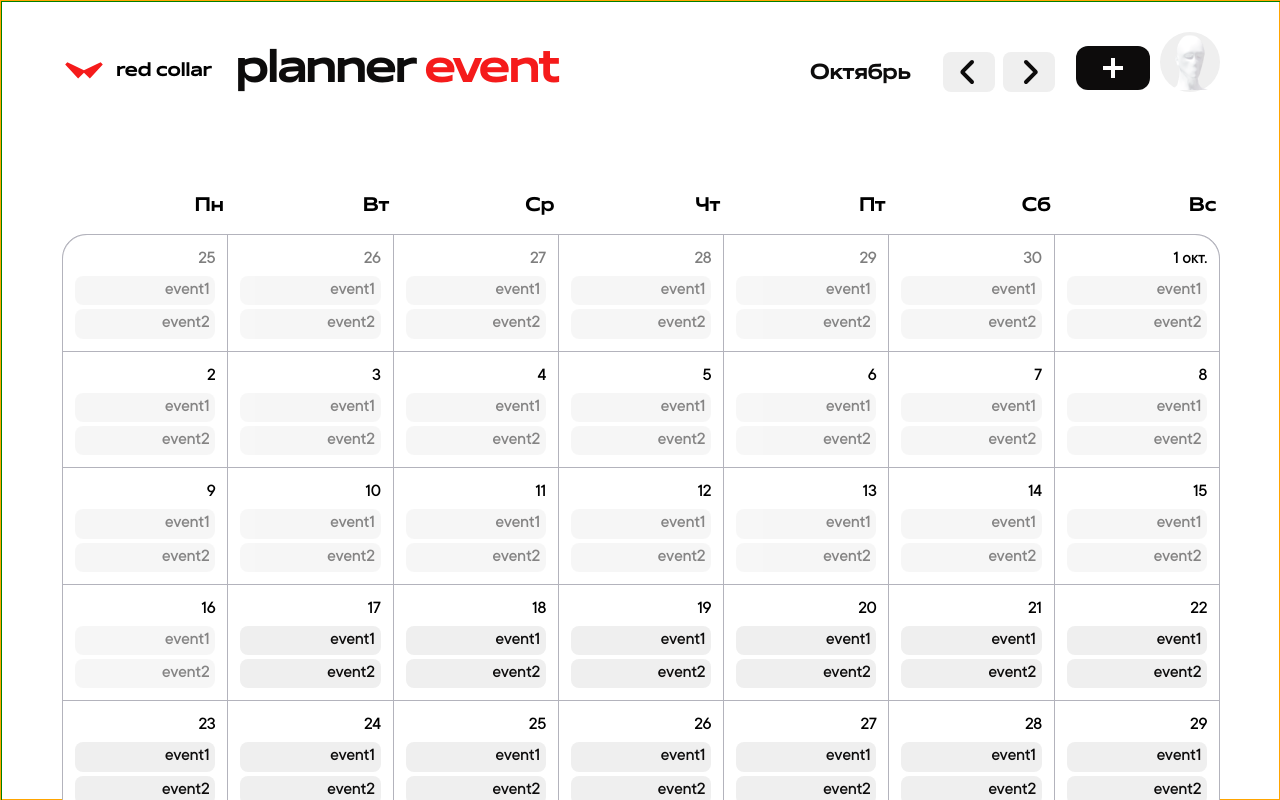
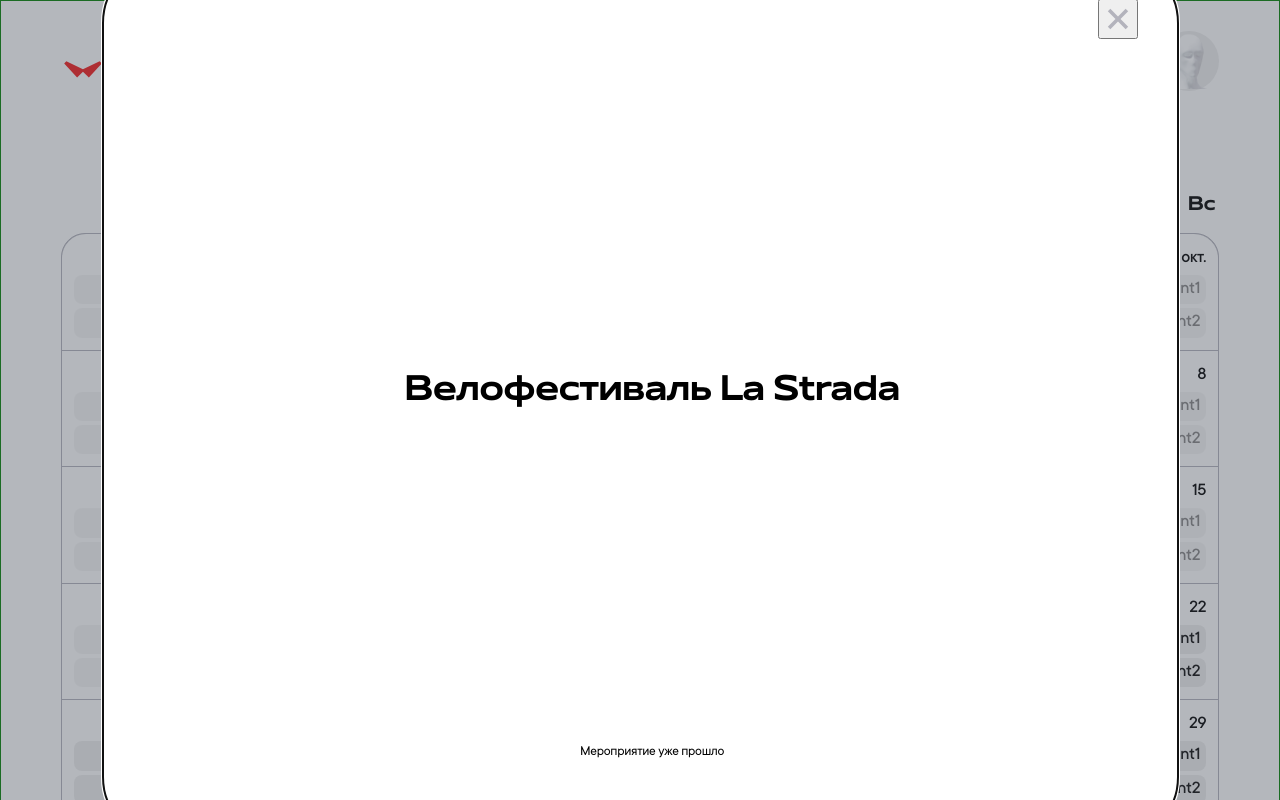
Before and after one commit to Iuliia-Bogdanova/calendar-planner, a React (Vite) app: page / in a window 1280 px wide. Shown: the top 800 px of the page. Built offline with nearby package versions, Linux system fonts and the light colour scheme.

Commit message:
PastEventVodal stylization

```diff
--- a/src/components/GridCalendar/GridCalendar.jsx
+++ b/src/components/GridCalendar/GridCalendar.jsx
@@ -1,4 +1,4 @@
-import React from "react";
+import React, { useState} from "react";
 
 // import st from './styles.module.scss';
 
@@ -10,14 +10,27 @@ const GridCalendar = ({ startDay }) => {
     const totalDays = 42;
     const day = startDay.clone().subtract(1, "day");
     const daysArray = [...Array(42)].map(() => day.add(1, "day").clone());
+    const [isModalOpen, setIsModalOpen] = useState(true);
+
+    const handleOpenModal = () => {
+        setIsModalOpen(true);
+    };
+
+    const handleCloseModal = () => {
+        setIsModalOpen(false);
+    };
 
     return (
         <div>
             <WeekDays />
 
-            <Calendar startDay={startDay} />
+            <Calendar startDay={startDay} onCellClick={handleOpenModal} />
 
-            <PastEventModal />
+            <PastEventModal isOpen={isModalOpen} onRequestClose={handleCloseModal}
+            />
+
+
+
         </div>
     );
 };
--- a/src/components/Modals/PastEventModal/PastEventModal.jsx
+++ b/src/components/Modals/PastEventModal/PastEventModal.jsx
@@ -7,11 +7,24 @@ import info from '/icons/info.svg';
 import leftArrow from "/icons/left-arrow.svg";
 import rightArrow from "/icons/right-arrow.svg";
 
-
-function PastEventModal() {
+function PastEventModal({ isOpen, onRequestClose }) {
     return (
-    <div>PastEventModal</div>
-    )
+        <Modal
+            isOpen={isOpen}
+            onRequestClose={onRequestClose}
+            contentLabel="Past Event Modal"
+            ariaHideApp={false}
+            closeTimeoutMS={800}
+            overlayClassName={st.overlayWrapper}
+            className={st.modalWrapper}
+        >
+            <button className={st.modalCloseBtn} onClick={onRequestClose}>
+                <img src={close} />
+            </button>
+            <h3 className={st.h3}>Велофестиваль La Strada</h3>
+            <div className={st.info}>Мероприятие уже прошло</div>
+        </Modal>
+    );
 }
 
 export default PastEventModal;
--- a/src/components/Modals/PastEventModal/styles.module.scss
+++ b/src/components/Modals/PastEventModal/styles.module.scss
@@ -0,0 +1,16 @@
+@import '../../../styles/vars.scss';
+@import '../../../styles/base.scss';
+
+.modalWrapper {
+    width: 1075px;
+    height: 882px;
+    padding: 40px 40px 80px 64px;
+}
+
+.info {
+    text-align: center;
+    font-family: $secondary-font;
+    font-size: 14px;
+    line-height: 1.2;
+    letter-spacing: -0.28px;
+}
--- a/src/styles/base.scss
+++ b/src/styles/base.scss
@@ -33,16 +33,6 @@ img, svg {
 	height: auto;
 }
 
-button {
-    display: inline-block;
-    box-shadow: none;
-    background-color: transparent;
-    background: none;
-    border: none;
-    outline: none;
-    cursor: pointer;
-}
-
 button, button:focus, button:active {
     outline: none;
 }
@@ -61,8 +51,6 @@ button, button:focus, button:active {
     background-color: $bg-color;
     font-family: $primary-font;
     color: $main-text-color;
-
-    border: 1px solid orange;
 }
 
 .container {
@@ -78,7 +66,12 @@ button, button:focus, button:active {
     font-size: 64px;
     line-height: 1.2;
     letter-spacing: -2.56px;
+}
 
+.h3 {
+    text-align: center;
+    font-size: 36px;
+    letter-spacing: -0.72px;
 }
 
 .h4 {
@@ -143,6 +136,10 @@ button, button:focus, button:active {
     border-radius: 12px;
     background-color: $main-text-color;
     color: $bg-color;
+    box-shadow: none;
+    border: none;
+    outline: none;
+    cursor: pointer;
     transition: transform .3s ease;
 }
 
```
Also changed, not shown: src/components/GridCalendar/Calendar/Calendar.jsx (+7 -4 lines).
